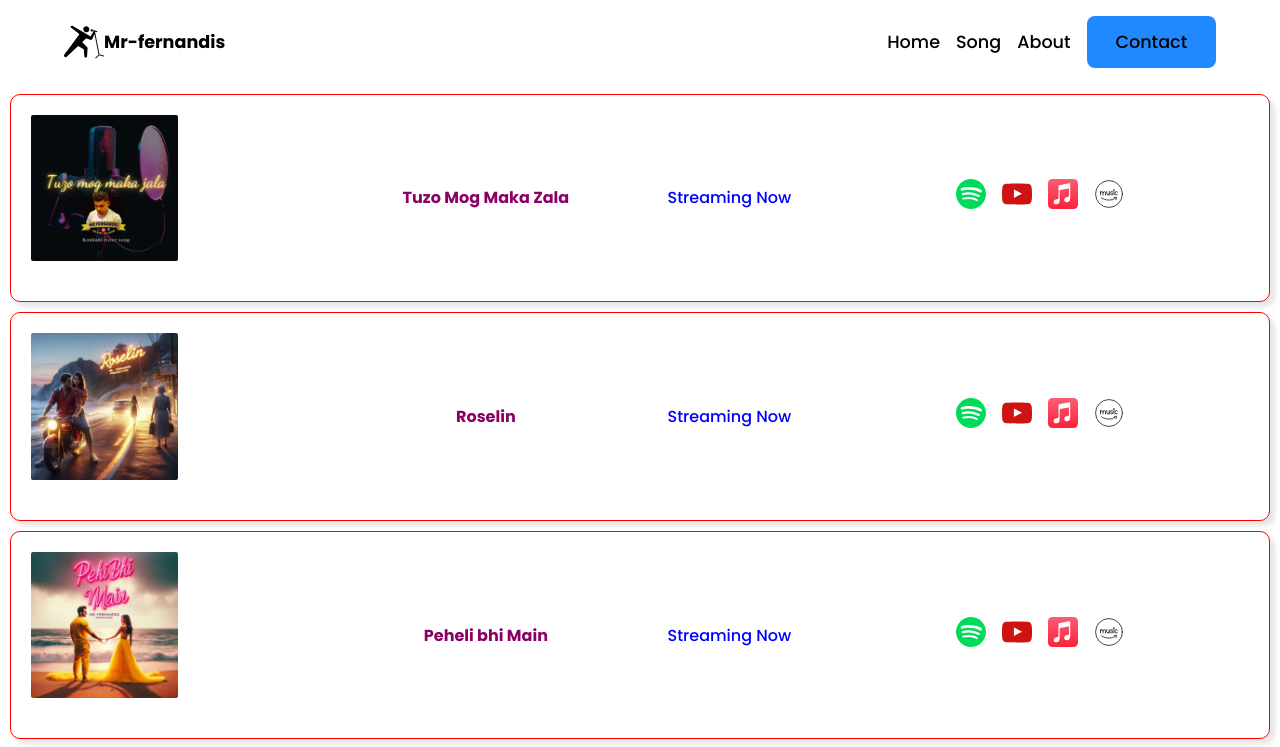
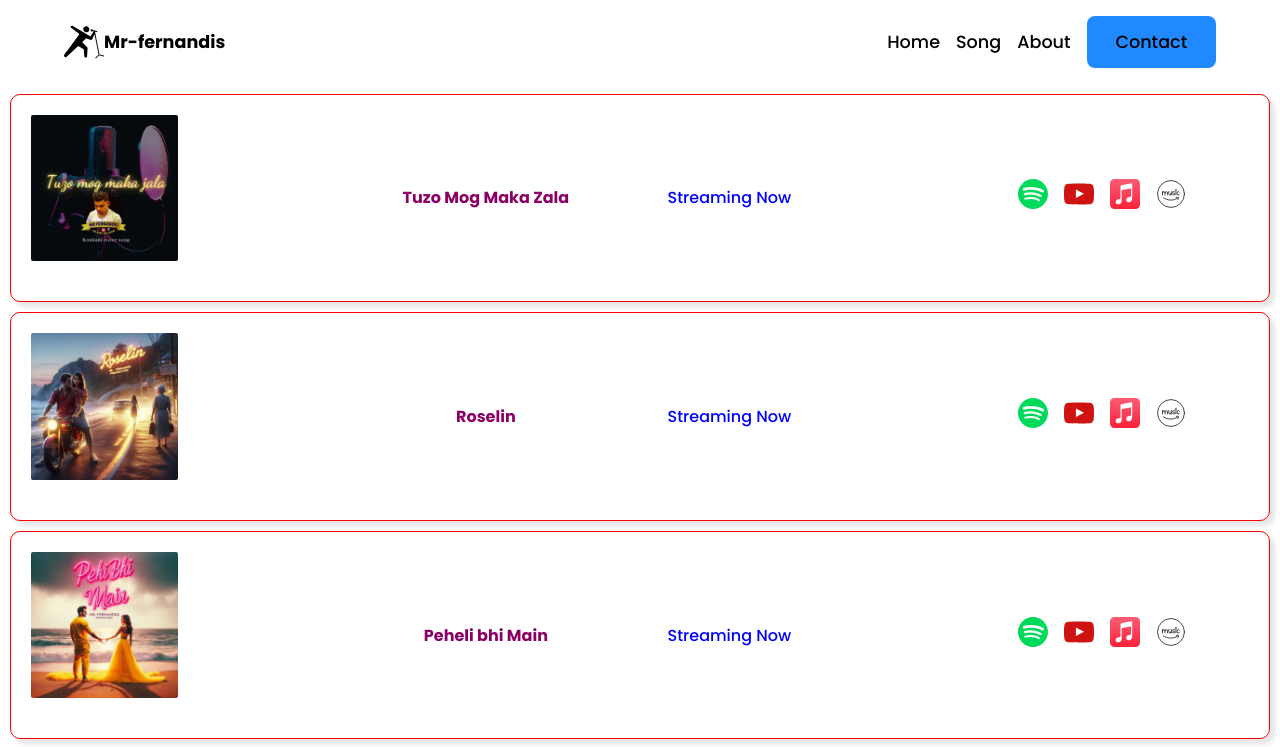
Before and after one commit to johnfds-8/singer-portfoilo, a React (Vite) app: page /song in a window 1280 px wide. Shown: the top 747 px of the page. Built offline with nearby package versions, Linux system fonts and the light colour scheme.

Commit message:
Update Song.css

```diff
--- a/src/components/Songs/Song.css
+++ b/src/components/Songs/Song.css
@@ -33,7 +33,7 @@
 
 .tech-stack-icons {
   display: flex;
-  text-align: center;
+  justify-content: center;
   align-items: center;
   gap: 1rem;
 
```
